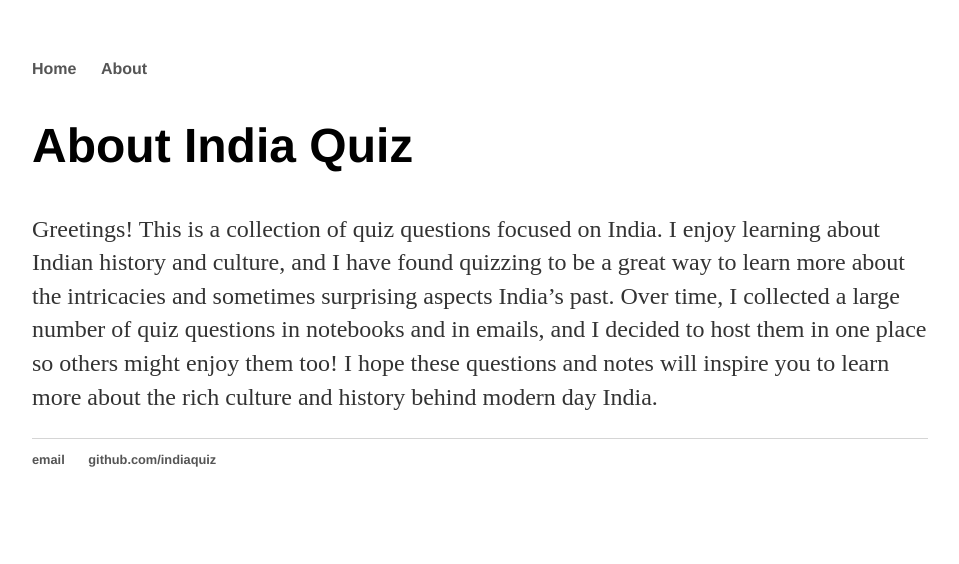
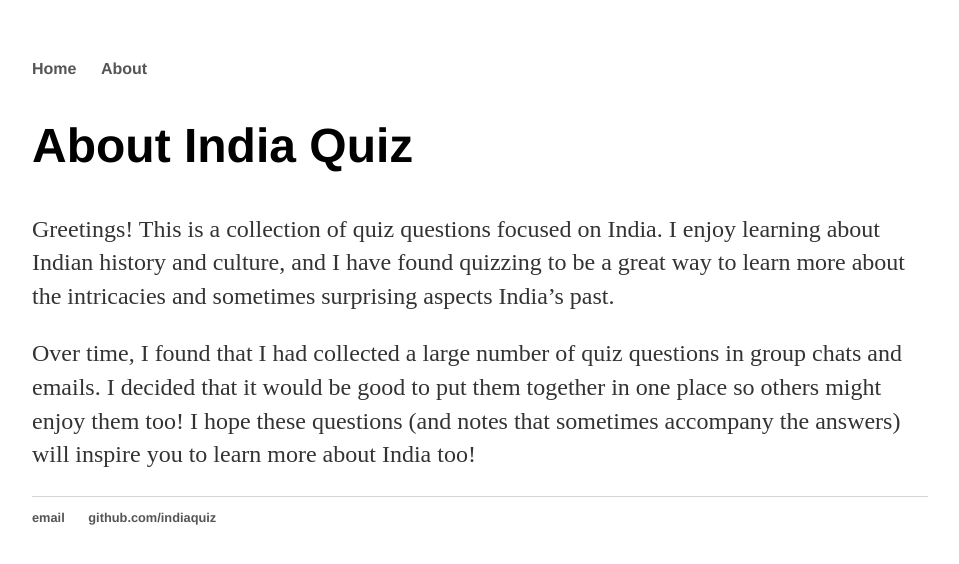
Before and after one commit to indiaquiz/indiaquiz.github.io, a Jekyll site: the page built from about/me.md, in a window 1280 px wide. Shown: the top 564 px of the page, without its empty margins (160-1119 px from the left). Built offline with Jekyll 4.4.1, drawn with Linux system fonts in a browser that asks for light colours.

Commit message:
Update me.md

```diff
--- a/about/me.md
+++ b/about/me.md
@@ -3,4 +3,6 @@ layout: page
 title: About India Quiz
 ---
 
-Greetings! This is a collection of quiz questions focused on India. I enjoy learning about Indian history and culture, and I have found quizzing to be a great way to learn more about the intricacies and sometimes surprising aspects India's past. Over time, I collected a large number of quiz questions in notebooks and in emails, and I decided to host them in one place so others might enjoy them too! I hope these questions and notes will inspire you to learn more about the rich culture and history behind modern day India.
+Greetings! This is a collection of quiz questions focused on India. I enjoy learning about Indian history and culture, and I have found quizzing to be a great way to learn more about the intricacies and sometimes surprising aspects India's past.
+
+Over time, I found that I had collected a large number of quiz questions in group chats and emails. I decided that it would be good to put them together in one place so others might enjoy them too! I hope these questions (and notes that sometimes accompany the answers) will inspire you to learn more about India too!
```
